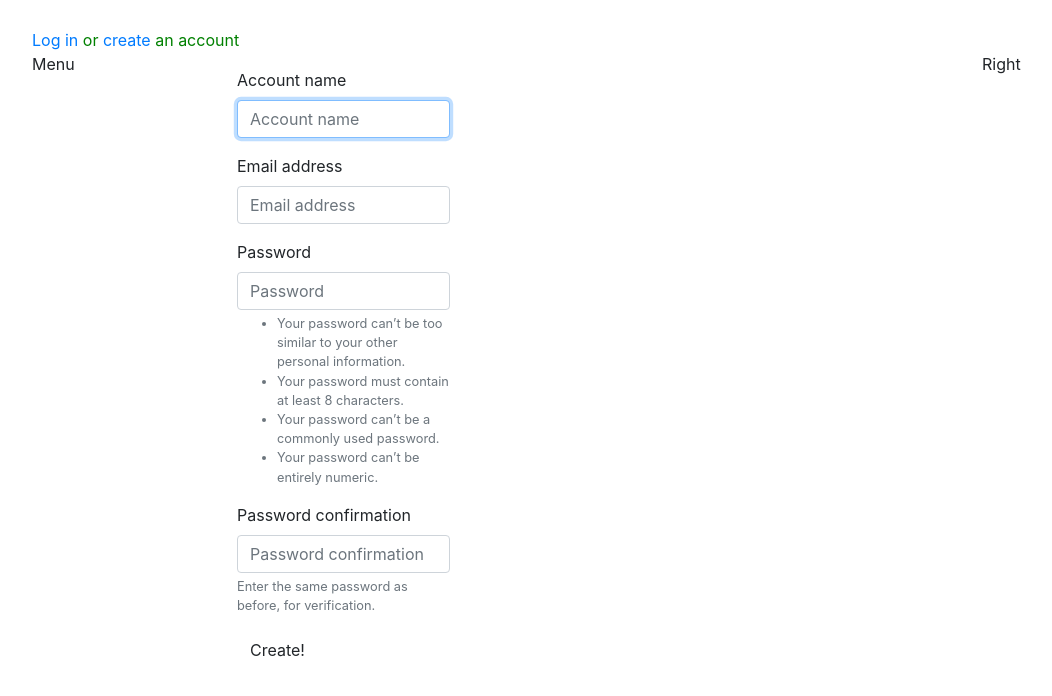
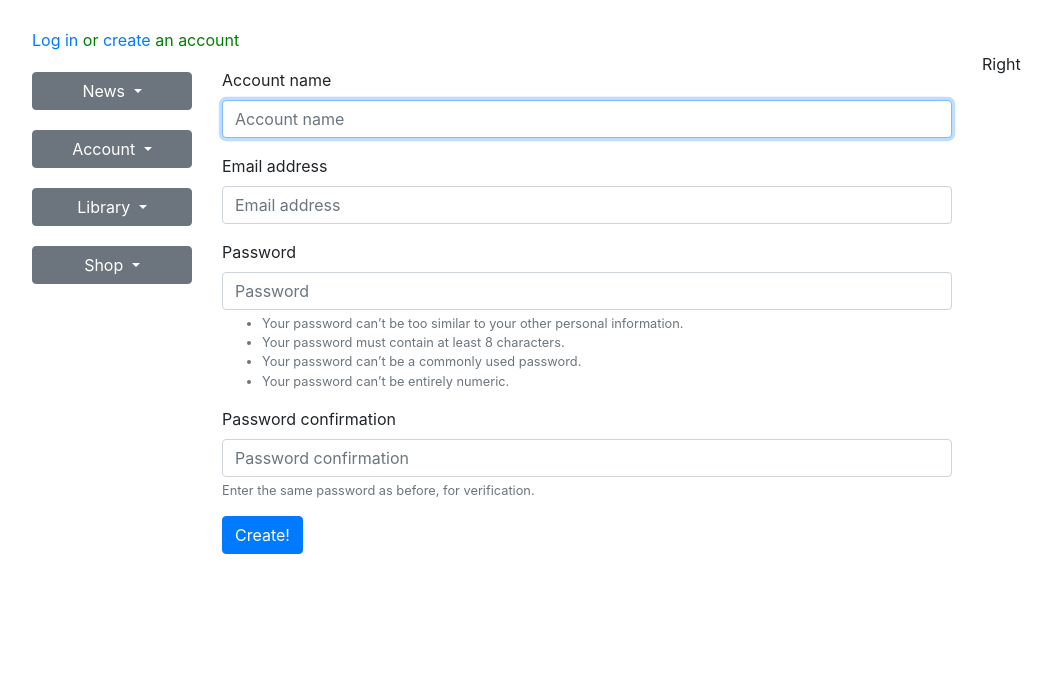
Before and after one commit to TaigaTenori/NAAC, a Django app: page /accounts/create in a window 1280 px wide. Shown: the part 48-744 px from the top of the page, without its empty margins (53-1105 px from the left). Run offline with Django 3.2, Linux system fonts and the light colour scheme; some libraries are stand-ins or nearby versions; some web fonts are replaced.

Commit message:
Added left menu, some html cleanups

```diff
--- a/global_site/views.py
+++ b/global_site/views.py
@@ -13,9 +13,9 @@ def user_login(request):
     if request.user.is_authenticated:
         return redirect('index')
 
-    form = AuthenticationForm()
+    form = AccountAuthenticationForm()
     if request.method == 'POST':
-        form = AuthenticationForm(data=request.POST)
+        form = AccountAuthenticationForm(data=request.POST)
         if form.is_valid():
 
             username = form.cleaned_data['username']
--- a/templates/base.html
+++ b/templates/base.html
@@ -26,7 +26,11 @@
             </div>
         </div>
         <div class="row">
-            <div class="col"> Menu </div>
+            <div class="col">
+                {% block left-menu %}
+                    {% include 'global_site/left_menu.html' %}
+                {% endblock %}
+             </div>
 
             <div class="col-8">
 
--- a/templates/global_site/create_account.html
+++ b/templates/global_site/create_account.html
@@ -3,14 +3,13 @@
 {% load bootstrap4 %}
 
 {% block content %}
-    <div class="col-md-4">
         <form method="POST" class="create-account-form">
             {% csrf_token %}
             {% bootstrap_form form %}
             {% buttons %}
-                <button type="submit" class="save btn btn-default">Create!</button>
+                <button type="submit" class="btn btn-primary">Create!</button>
             {% endbuttons %}
         </form>
-    </div>
+
 
 {% endblock %}
--- /dev/null
+++ b/templates/global_site/left_menu.html
@@ -0,0 +1,53 @@
+{% load bootstrap4 %}
+
+{% block left-menu %}
+<div class="btn-group w-100" style="margin-top:20px">
+  <button type="button" class="btn btn-secondary dropdown-toggle" data-toggle="dropdown" aria-haspopup="true" aria-expanded="false">
+    News
+  </button>
+  <div class="dropdown-menu dropdown-menu-right">
+    <button class="dropdown-item" type="button">Action</button>
+    <button class="dropdown-item" type="button">Another action</button>
+    <button class="dropdown-item" type="button">Something else here</button>
+  </div>
+
+
+</div>
+<div class="btn-group w-100" style="margin-top:20px">
+  <button type="button" class="btn btn-secondary dropdown-toggle" data-toggle="dropdown" aria-haspopup="true" aria-expanded="false">
+    Account
+  </button>
+  <div class="dropdown-menu dropdown-menu-right">
+    <button class="dropdown-item" type="button">Action</button>
+    <button class="dropdown-item" type="button">Another action</button>
+    <button class="dropdown-item" type="button">Something else here</button>
+  </div>
+
+
+</div>
+<div class="btn-group w-100" style="margin-top:20px">
+  <button type="button" class="btn btn-secondary dropdown-toggle" data-toggle="dropdown" aria-haspopup="true" aria-expanded="false">
+    Library
+  </button>
+  <div class="dropdown-menu dropdown-menu-right">
+    <button class="dropdown-item" type="button">Action</button>
+    <button class="dropdown-item" type="button">Another action</button>
+    <button class="dropdown-item" type="button">Something else here</button>
+  </div>
+
+
+</div>
+<div class="btn-group w-100" style="margin-top:20px">
+  <button  type="button" class="btn btn-secondary dropdown-toggle w-100" data-toggle="dropdown" aria-haspopup="true" aria-expanded="false">
+    Shop
+  </button>
+  <div class="dropdown-menu dropdown-menu-right">
+    <button class="dropdown-item" type="button">Action</button>
+    <button class="dropdown-item" type="button">Another action</button>
+    <button class="dropdown-item" type="button">Something else here</button>
+  </div>
+
+
+</div>
+
+{% endblock %}
```
